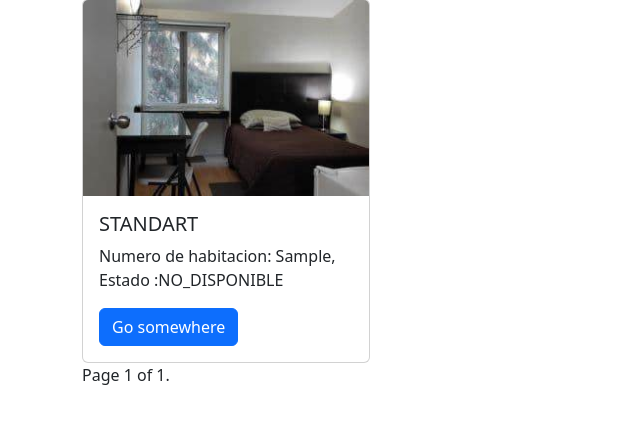
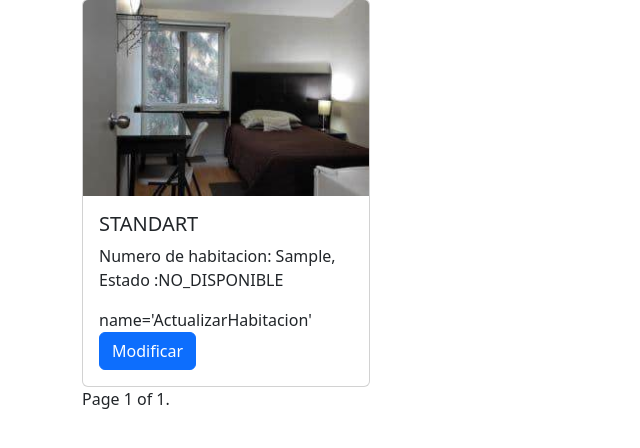
Before and after one commit to Arzubide/Projects, a Django app: page /habitaciones/ in a window 1280 px wide. Shown: the part 57-505 px from the top of the page, without its empty margins (0-640 px from the left). Run offline with Django 5.2, Linux system fonts and the light colour scheme; tables that the repository leaves empty hold one stand-in row (values such as "Sample post").

Commit message:
se crea la vista para gestionar las habitaciones

```diff
--- a/Python/Django/GreenSaty/greenstay/applications/habitaciones/urls.py
+++ b/Python/Django/GreenSaty/greenstay/applications/habitaciones/urls.py
@@ -12,5 +12,10 @@ urlpatterns = [
     path('Habitaciones-disponibles/',
         views.HabitacionesDisponibles.as_view(),
         name='HabitacionesDisponibles'
+    ),
+    path(
+        'Actualizar-Habitacion/<pk>',
+        views.ActualizarDatosHabitacion.as_view(),
+        name='ActualizarHabitacion',
     )
 ]
--- a/Python/Django/GreenSaty/greenstay/applications/habitaciones/views.py
+++ b/Python/Django/GreenSaty/greenstay/applications/habitaciones/views.py
@@ -1,6 +1,7 @@
 from django.shortcuts import render
-from django.views.generic import ListView
+from django.views.generic import ListView, UpdateView
 from .models import Habitacion
+from django.urls import reverse_lazy
 
 class Habitaciones(ListView): #Administrador
     template_name = 'habitaciones/ListaHabitaciones.html'
@@ -18,3 +19,10 @@ class HabitacionesDisponibles(ListView):  # Cliente
     def get_queryset(self):
         diponibilidad = 'DISPONIBLE'
         return Habitacion.objects.filter(estadoHabitacion=diponibilidad)
+
+
+class ActualizarDatosHabitacion(UpdateView):
+    template_name = 'habitaciones/ActualizarDatosHabitcaion.html'
+    model = Habitacion
+    fields = ('__all__')
+    success_url = reverse_lazy('urls_habitaciones:ListaHabitaciones')
--- a/Python/Django/GreenSaty/greenstay/templates/habitaciones/ListaHabitaciones.html
+++ b/Python/Django/GreenSaty/greenstay/templates/habitaciones/ListaHabitaciones.html
@@ -28,7 +28,8 @@
                     <p class="card-text">
                         Numero de habitacion: {{h.numeroHabitacion}}, Estado :{{h.estadoHabitacion}}
                     </p>
-                    <a href="#" class="btn btn-primary">Go somewhere</a>
+        name='ActualizarHabitacion'
+                    <a href="{% url 'urls_habitaciones:ActualizarHabitacion' h.id %}" class="btn btn-primary">Modificar</a>
                 </div>
             </div>
         {% endfor %}
--- a/Python/Django/GreenSaty/greenstay/templates/home/inicioAdministrador.html
+++ b/Python/Django/GreenSaty/greenstay/templates/home/inicioAdministrador.html
@@ -9,5 +9,6 @@
     <a href="{% url 'urls_areas:RegistroArea' %}">Registro de area</a>
     <a href="{% url 'urls_administrador:RegistroEmpleado' %}">Registro del personal</a>
     <a href="{% url 'urls_administrador:ListadoEmpleados' %}">Lista de empleados</a>
+    <a href="{% url 'urls_habitaciones:ListaHabitaciones' %}">Administrar Habitaciones</a>
     <a href="{% url 'urls_users:logout' %}">Cerrar sesion</a>
 {% endblock body %}
```
Also changed, not shown: Python/Django/GreenSaty/greenstay/templates/habitaciones/ActualizarDatosHabitcaion.html (added, +13 -0 lines).
